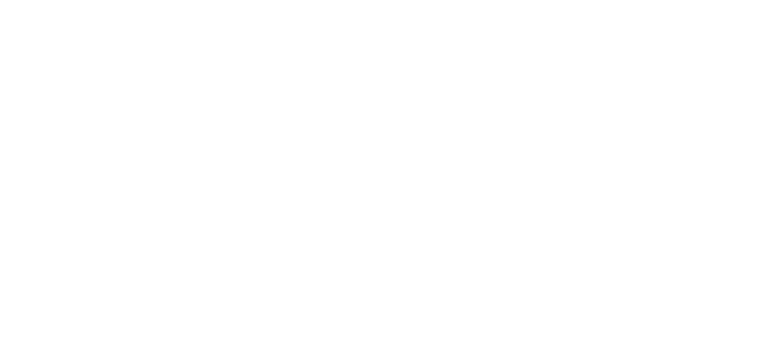
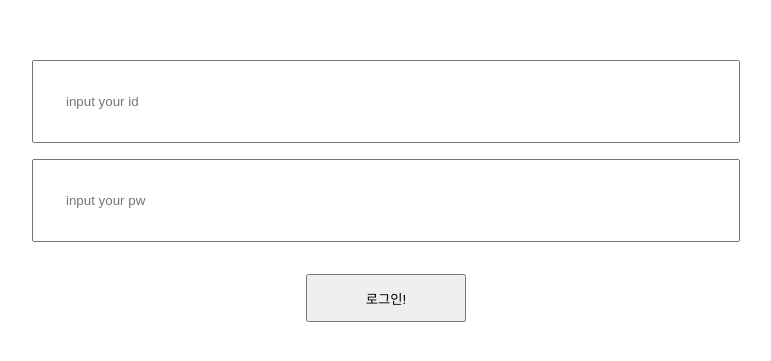
Before and after one commit to hanamDeveloper/playground_react, a React (Create React App) app: page /login in a window 1280 px wide. Before the commit this address had no page. Shown: the part 209-570 px from the top of the page, without its empty margins (254-1025 px from the left). Built offline with nearby package versions, Linux system fonts and the light colour scheme.

Commit message:
Add login page

```diff
--- a/src/App.js
+++ b/src/App.js
@@ -1,6 +1,7 @@
 import { Route, Routes } from "react-router-dom";
 import "./App.css";
 import Home from "./pages/Home";
+import Login from "./pages/Login";
 import PInfiniteScroll from "./pages/PInfiniteScroll";
 import PSearch from "./pages/PSearch";
 import PZoomImage from "./pages/PZoomImage";
@@ -13,6 +14,7 @@
         <Route exact path="/infiniteScroll" element={<PInfiniteScroll />} />
         <Route exact path="/search" element={<PSearch />} />
         <Route exact path="/zoomImage" element={<PZoomImage />} />
+        <Route exact path="/login" element={<Login />} />
       </Routes>
     </div>
   );
--- a/src/pages/Home.js
+++ b/src/pages/Home.js
@@ -16,6 +16,7 @@
         <Link to="infiniteScroll">무한 스크롤</Link>
         <Link to="search">Search</Link>
         <Link to="zoomImage">ZoomImage</Link>
+        <Link to="zoomImage">Login</Link>
       </div>
     </div>
   );
--- /dev/null
+++ b/src/pages/Login.js
@@ -0,0 +1,52 @@
+import React, { useState } from 'react'
+import styled from 'styled-components'
+
+const Container = styled.div`
+    display: flex;
+    flex: 1;
+    flex-direction: column;
+    justify-content: center;
+    align-items: center;
+`
+
+const LoginInput = styled.input`
+    width: 50%;
+    padding: 2rem;
+
+    & + & {
+        margin-top: 1rem;
+    }
+`
+
+const Button = styled.button`
+    width: 10rem;
+    height: 3rem;
+    margin-top: 2rem;
+`
+
+const Login = () => {
+
+    const [ input, setInput ] = useState({
+        id: '',
+        pw: '',
+    })
+
+    const onChange = (e) => {
+        setInput({
+            ...input,
+            [e.target.name]: e.target.value
+        })
+
+    }
+
+    return (
+        <Container>
+            <LoginInput name="id" onChange={onChange} value={input.id} placeholder="input your id" />
+            <LoginInput name="pw" onChange={onChange} value={input.pw} placeholder="input your pw" />
+
+            <Button>로그인!</Button>
+        </Container>
+    )
+}
+
+export default Login;
```
